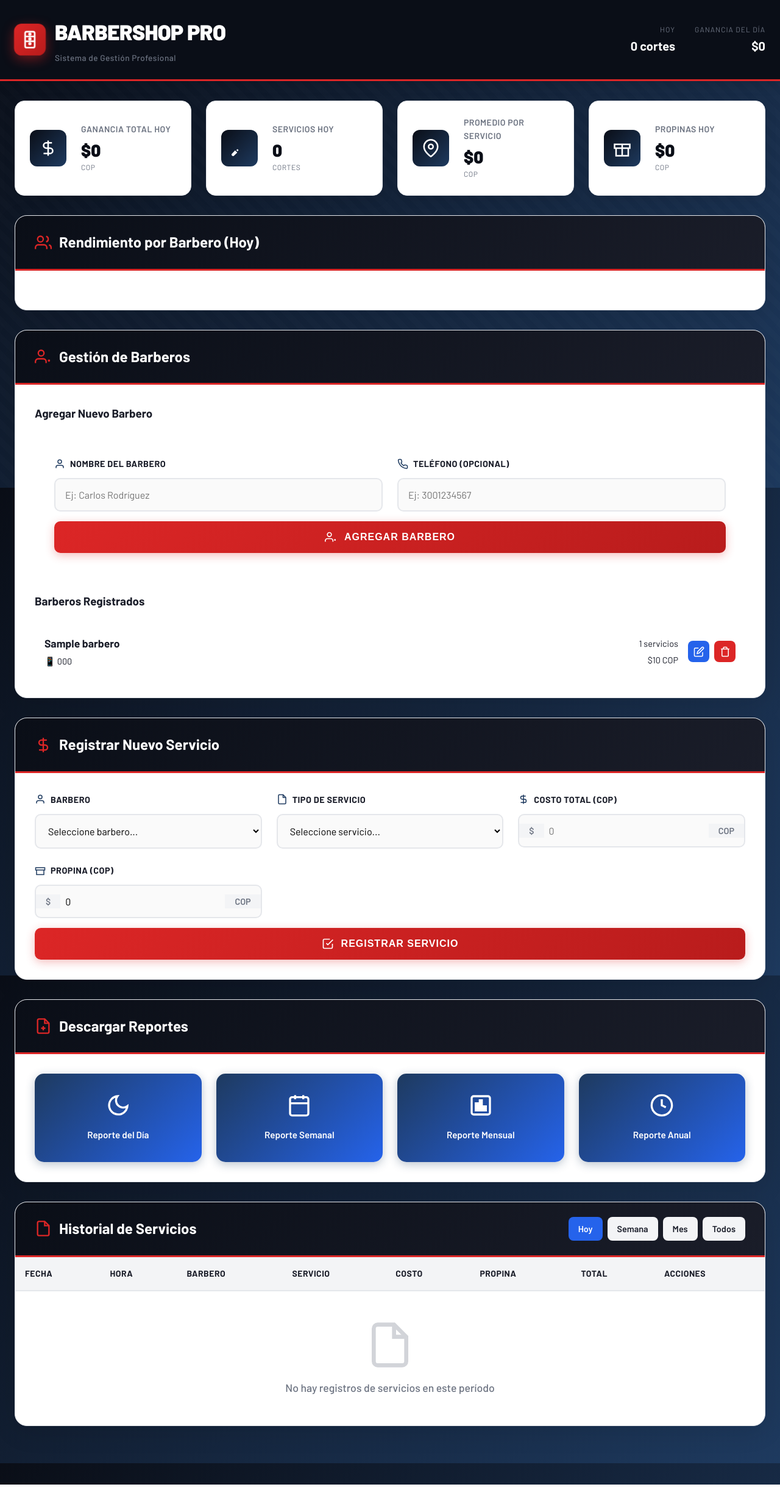
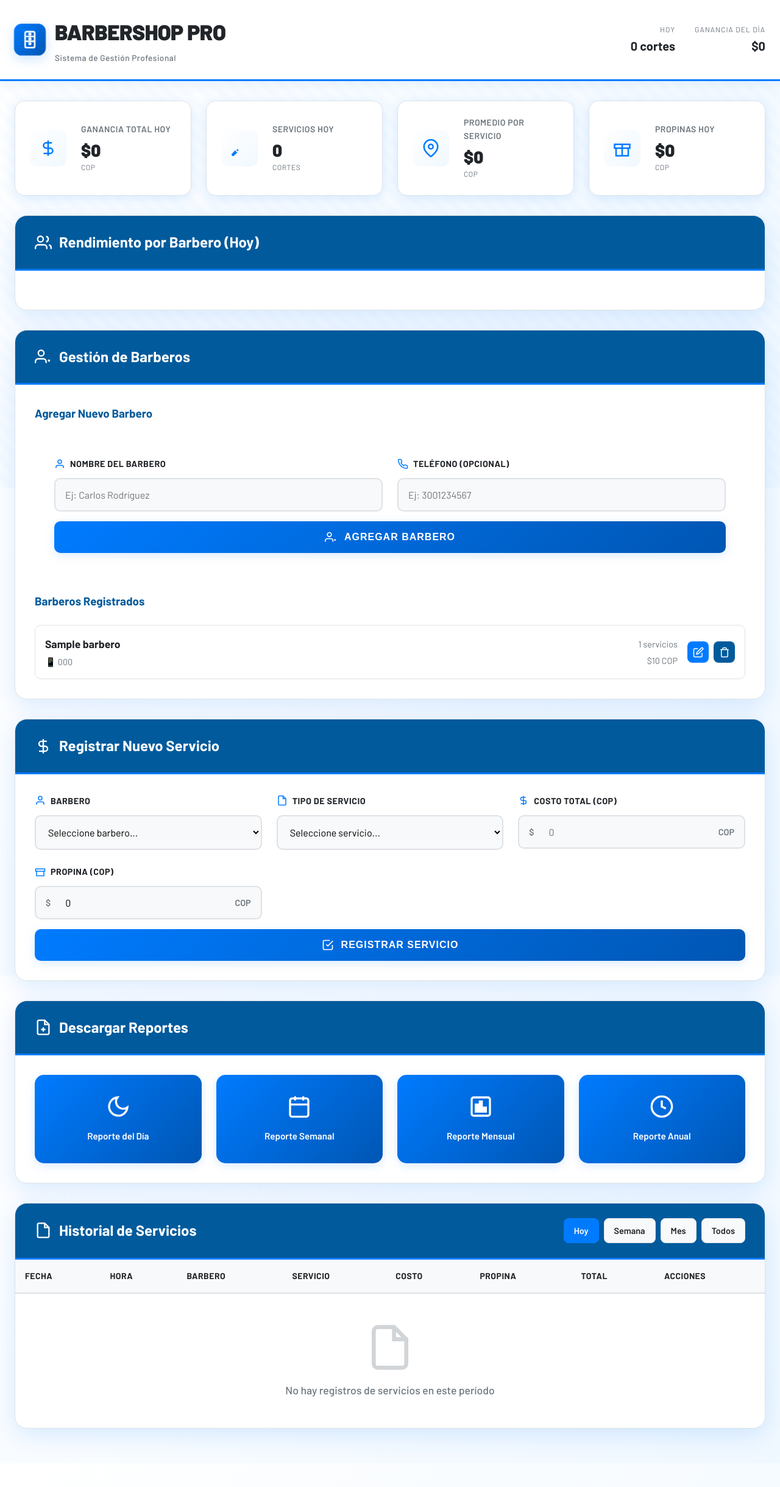
Before and after one commit to isaacescobar0100/barberias, a PHP site: page / in a window 1280 px wide. Shown: the whole page at 61% size. Run offline with PHP 8.4, Linux system fonts and the light colour scheme; tables that the repository leaves empty or names only in its code hold one stand-in row (values such as "Sample post").

Commit message:
Refactor: Rediseño completo de la interfaz a un tema azul y blanco.
Se ha reestructurado completamente la hoja de estilos `styles.css` para utilizar una nueva paleta de colores basada exclusivamente en tonos de azul y blanco, eliminando los colores negro y rojo anteriores. Esto afecta a todos los componentes de la interfaz, incluyendo encabezados, tarjetas, botones (editar, eliminar), modales y tablas para crear un diseño más limpio y moderno.

- Se reemplazaron las variables de color en `:root` por una nueva paleta de azules y blancos.
- Se actualizaron todos los estilos que usaban las variables de color antiguas.
- Se ajustaron los colores de las alertas y el fondo del modal para que coincidan con el nuevo tema.
- Se corrigieron estilos en línea y colores codificados en `index.php` (en la exportación a Excel y en títulos) para asegurar la coherencia visual.

```diff
--- a/registro/index.php
+++ b/registro/index.php
@@ -208,7 +208,7 @@ if (isset($_GET['export'])) {
     echo '<head><meta charset="UTF-8"></head>';
     echo '<body>';
     echo '<table border="1">';
-    echo '<tr style="background-color:#1e3a5f; color:white; font-weight:bold;">';
+    echo '<tr style="background-color:#005A9C; color:white; font-weight:bold;">';
     echo '<th>Fecha</th><th>Hora</th><th>Barbero</th><th>Servicio</th>';
     echo '<th>Costo (COP)</th><th>Propina (COP)</th><th>Total (COP)</th>';
     echo '</tr>';
@@ -233,7 +233,7 @@ if (isset($_GET['export'])) {
             $total_general += $row['total'];
         }
 
-        echo '<tr style="background-color:#dc2626; color:white; font-weight:bold;">';
+        echo '<tr style="background-color:#007BFF; color:white; font-weight:bold;">';
         echo '<td colspan="6">TOTAL GENERAL</td>';
         echo '<td>$' . number_format($total_general, 0, ',', '.') . '</td>';
         echo '</tr>';
@@ -491,7 +491,7 @@ $stats_barbero_query = $mysqli->query("
 
             <!-- Formulario para agregar barbero -->
             <div style="padding: 2rem;">
-                <h3 style="color: var(--primary); margin-bottom: 1.5rem;">Agregar Nuevo Barbero</h3>
+                <h3 style="color: var(--azul-secundario); margin-bottom: 1.5rem;">Agregar Nuevo Barbero</h3>
                 <form action="index.php" method="POST" id="barberoForm">
                     <div class="form-grid">
                         <div class="form-group">
@@ -530,7 +530,7 @@ $stats_barbero_query = $mysqli->query("
 
             <!-- Lista de barberos existentes -->
             <div style="padding: 0 2rem 2rem;">
-                <h3 style="color: var(--primary); margin-bottom: 1.5rem;">Barberos Registrados</h3>
+                <h3 style="color: var(--azul-secundario); margin-bottom: 1.5rem;">Barberos Registrados</h3>
                 <div class="barberos-list">
                     <?php
                     // Consultar todos los barberos con sus estadísticas
--- a/registro/styles.css
+++ b/registro/styles.css
@@ -8,24 +8,21 @@
 }
 
 :root {
-    /* Paleta de colores profesional de barbería */
-    --negro-profundo: #0A0E17;
-    --negro-suave: #1a1d29;
-    --azul-barberia: #1e3a5f;
-    --azul-claro: #2563eb;
-    --azul-hover: #3b82f6;
-    --rojo-clasico: #dc2626;
-    --rojo-hover: #b91c1c;
+    /* Paleta de colores limpia y moderna (Azul y Blanco) */
+    --azul-primario: #007BFF; /* Azul vibrante para acciones principales */
+    --azul-primario-hover: #0056b3; /* Azul más oscuro para hover */
+    --azul-secundario: #005A9C; /* Azul más oscuro para encabezados y texto importante */
+    --azul-fondo: #F0F8FF; /* Azul muy claro para fondos de secciones */
     --blanco-puro: #ffffff;
-    --blanco-crema: #fafafa;
-    --gris-claro: #f3f4f6;
-    --gris-medio: #6b7280;
-    --gris-borde: #e5e7eb;
-    --sombra-suave: rgba(0, 0, 0, 0.05);
-    --sombra-media: rgba(0, 0, 0, 0.1);
-    --sombra-fuerte: rgba(0, 0, 0, 0.15);
-    --gradiente-principal: linear-gradient(135deg, var(--negro-profundo) 0%, var(--azul-barberia) 100%);
-    --gradiente-rojo: linear-gradient(135deg, var(--rojo-clasico) 0%, var(--rojo-hover) 100%);
+    --gris-claro: #f8f9fa; /* Ligeramente más claro que el azul de fondo */
+    --gris-bordes: #dee2e6; /* Gris claro para bordes sutiles */
+    --texto-principal: #212529; /* Casi negro, pero más suave */
+    --texto-secundario: #6c757d; /* Gris para texto menos importante */
+    --sombra-suave: rgba(0, 123, 255, 0.1);
+    --sombra-media: rgba(0, 123, 255, 0.15);
+    --sombra-fuerte: rgba(0, 123, 255, 0.2);
+    --gradiente-principal: linear-gradient(135deg, var(--blanco-puro) 0%, var(--azul-fondo) 100%);
+    --gradiente-boton: linear-gradient(135deg, var(--azul-primario) 0%, var(--azul-primario-hover) 100%);
 }
 
 /* =============================================
@@ -35,7 +32,7 @@ body {
     font-family: 'Barlow', -apple-system, BlinkMacSystemFont, 'Segoe UI', sans-serif;
     background: var(--gradiente-principal);
     min-height: 100vh;
-    color: var(--negro-suave);
+    color: var(--texto-principal);
     line-height: 1.6;
     font-size: 16px;
     position: relative;
@@ -54,8 +51,8 @@ body::before {
         45deg,
         transparent,
         transparent 10px,
-        rgba(255, 255, 255, 0.01) 10px,
-        rgba(255, 255, 255, 0.01) 20px
+        rgba(0, 123, 255, 0.01) 10px,
+        rgba(0, 123, 255, 0.01) 20px
     );
     pointer-events: none;
     z-index: 1;
@@ -65,14 +62,14 @@ body::before {
    HEADER
    ============================================= */
 header {
-    background: var(--negro-profundo);
-    color: var(--blanco-puro);
+    background: var(--blanco-puro);
+    color: var(--texto-principal);
     padding: 1.5rem 0;
-    box-shadow: 0 4px 20px var(--sombra-fuerte);
+    box-shadow: 0 4px 20px var(--sombra-suave);
     position: sticky;
     top: 0;
     z-index: 1000;
-    border-bottom: 3px solid var(--rojo-clasico);
+    border-bottom: 3px solid var(--azul-primario);
 }
 
 .header-content {
@@ -95,12 +92,12 @@ header {
 .logo-icon {
     width: 50px;
     height: 50px;
-    background: var(--gradiente-rojo);
+    background: var(--gradiente-boton);
     border-radius: 12px;
     display: flex;
     align-items: center;
     justify-content: center;
-    box-shadow: 0 4px 15px rgba(220, 38, 38, 0.3);
+    box-shadow: 0 4px 15px var(--sombra-media);
     animation: pulse 2s infinite;
 }
 
@@ -126,12 +123,12 @@ h1 {
     font-weight: 900;
     letter-spacing: -0.5px;
     text-transform: uppercase;
-    color: var(--blanco-puro);
+    color: var(--texto-principal);
 }
 
 .header-subtitle {
     font-size: 0.85rem;
-    color: var(--gris-medio);
+    color: var(--texto-secundario);
     margin-top: 0.25rem;
     font-weight: 500;
     letter-spacing: 0.5px;
@@ -150,7 +147,7 @@ h1 {
 
 .header-stats .stat-label {
     font-size: 0.75rem;
-    color: var(--gris-medio);
+    color: var(--texto-secundario);
     text-transform: uppercase;
     letter-spacing: 1px;
 }
@@ -158,7 +155,7 @@ h1 {
 .header-stats .stat-value {
     font-size: 1.25rem;
     font-weight: 700;
-    color: var(--blanco-puro);
+    color: var(--texto-principal);
 }
 
 /* =============================================
@@ -237,7 +234,7 @@ h1 {
     gap: 1.5rem;
     box-shadow: 0 4px 20px var(--sombra-media);
     transition: all 0.3s ease;
-    border: 1px solid var(--gris-borde);
+    border: 1px solid var(--gris-bordes);
 }
 
 .stat-card:hover {
@@ -259,7 +256,7 @@ h1 {
 .stat-icon {
     width: 30px;
     height: 30px;
-    color: var(--blanco-puro);
+    color: var(--azul-primario);
 }
 
 .stat-info {
@@ -278,14 +275,14 @@ h1 {
 .stat-info .stat-number {
     font-size: 1.75rem;
     font-weight: 900;
-    color: var(--negro-profundo);
+    color: var(--texto-principal);
     line-height: 1;
     display: block;
 }
 
 .stat-info .stat-label {
     font-size: 0.75rem;
-    color: var(--gris-medio);
+    color: var(--texto-secundario);
     text-transform: uppercase;
     letter-spacing: 0.5px;
     margin-top: 0.25rem;
@@ -302,8 +299,7 @@ h1 {
     box-shadow: 0 10px 40px var(--sombra-media);
     transition: all 0.3s ease;
     overflow: hidden;
-    border: 1px solid var(--gris-borde);
-    /* IMPORTANTE: Asegurar que las cards sean visibles */
+    border: 1px solid var(--gris-bordes);
     display: block !important;
 }
 
@@ -312,9 +308,9 @@ h1 {
 }
 
 .card-header {
-    background: linear-gradient(135deg, var(--negro-profundo), var(--negro-suave));
+    background: var(--azul-secundario);
     padding: 1.5rem 2rem;
-    border-bottom: 3px solid var(--rojo-clasico);
+    border-bottom: 3px solid var(--azul-primario);
     display: flex;
     justify-content: space-between;
     align-items: center;
@@ -335,7 +331,7 @@ h1 {
 .section-icon {
     width: 28px;
     height: 28px;
-    color: var(--rojo-clasico);
+    color: var(--blanco-puro);
 }
 
 /* =============================================
@@ -361,7 +357,7 @@ form {
     gap: 0.5rem;
     margin-bottom: 0.75rem;
     font-weight: 700;
-    color: var(--negro-suave);
+    color: var(--texto-principal);
     font-size: 0.9rem;
     text-transform: uppercase;
     letter-spacing: 0.5px;
@@ -370,31 +366,31 @@ form {
 .label-icon {
     width: 18px;
     height: 18px;
-    color: var(--azul-barberia);
+    color: var(--azul-primario);
 }
 
 .form-group input,
 .form-group select {
     width: 100%;
     padding: 1rem;
-    border: 2px solid var(--gris-borde);
+    border: 2px solid var(--gris-bordes);
     border-radius: 10px;
     font-size: 1rem;
     font-family: inherit;
     transition: all 0.3s ease;
-    background: var(--blanco-crema);
+    background: var(--gris-claro);
 }
 
 .form-group input:hover,
 .form-group select:hover {
-    border-color: var(--gris-medio);
+    border-color: var(--texto-secundario);
 }
 
 .form-group input:focus,
 .form-group select:focus {
     outline: none;
-    border-color: var(--azul-claro);
-    box-shadow: 0 0 0 3px rgba(37, 99, 235, 0.1);
+    border-color: var(--azul-primario);
+    box-shadow: 0 0 0 3px var(--sombra-suave);
     background: var(--blanco-puro);
 }
 
@@ -404,16 +400,16 @@ form {
 .input-group {
     display: flex;
     align-items: center;
-    border: 2px solid var(--gris-borde);
+    border: 2px solid var(--gris-bordes);
     border-radius: 10px;
     overflow: hidden;
     transition: all 0.3s ease;
-    background: var(--blanco-crema);
+    background: var(--gris-claro);
 }
 
 .input-group:focus-within {
-    border-color: var(--azul-claro);
-    box-shadow: 0 0 0 3px rgba(37, 99, 235, 0.1);
+    border-color: var(--azul-primario);
+    box-shadow: 0 0 0 3px var(--sombra-suave);
     background: var(--blanco-puro);
 }
 
@@ -421,7 +417,7 @@ form {
 .input-suffix {
     padding: 0 1rem;
     background: var(--gris-claro);
-    color: var(--gris-medio);
+    color: var(--texto-secundario);
     font-weight: 600;
     font-size: 0.9rem;
     height: 100%;
@@ -447,7 +443,7 @@ form {
    BOTONES
    ============================================= */
 .btn-primary {
-    background: var(--gradiente-rojo);
+    background: var(--gradiente-boton);
     color: var(--blanco-puro);
     padding: 1rem 2rem;
     border: none;
@@ -460,7 +456,7 @@ form {
     transition: all 0.3s ease;
     width: 100%;
     margin-top: 1rem;
-    box-shadow: 0 4px 15px rgba(220, 38, 38, 0.3);
+    box-shadow: 0 4px 15px var(--sombra-media);
     display: flex;
     align-items: center;
     justify-content: center;
@@ -526,20 +522,20 @@ form {
 }
 
 .btn-edit {
-    background: var(--azul-claro);
+    background: var(--azul-primario);
 }
 
 .btn-edit:hover {
-    background: var(--azul-hover);
+    background: var(--azul-primario-hover);
     transform: scale(1.1);
 }
 
 .btn-delete {
-    background: var(--rojo-clasico);
+    background: var(--azul-secundario);
 }
 
 .btn-delete:hover {
-    background: var(--rojo-hover);
+    background: var(--azul-primario-hover);
     transform: scale(1.1);
 }
 
@@ -555,8 +551,8 @@ form {
 .filter-btn {
     padding: 0.5rem 1rem;
     background: var(--gris-claro);
-    color: var(--negro-suave);
-    border: none;
+    color: var(--texto-principal);
+    border: 1px solid var(--gris-bordes);
     border-radius: 8px;
     text-decoration: none;
     font-size: 0.9rem;
@@ -566,13 +562,14 @@ form {
 }
 
 .filter-btn:hover {
-    background: var(--gris-medio);
-    color: var(--blanco-puro);
+    background: var(--gris-bordes);
+    color: var(--texto-principal);
 }
 
 .filter-btn.active {
-    background: var(--azul-claro);
+    background: var(--azul-primario);
     color: var(--blanco-puro);
+    border-color: var(--azul-primario);
 }
 
 /* =============================================
@@ -718,18 +717,18 @@ form {
     justify-content: center;
     gap: 1rem;
     padding: 2rem;
-    background: linear-gradient(135deg, var(--azul-barberia), var(--azul-claro));
+    background: var(--gradiente-boton);
     color: var(--blanco-puro);
     text-decoration: none;
     border-radius: 15px;
     transition: all 0.3s ease;
-    box-shadow: 0 4px 15px rgba(30, 58, 95, 0.3);
+    box-shadow: 0 4px 15px var(--sombra-media);
     text-align: center;
 }
 
 .reporte-btn:hover {
     transform: translateY(-5px);
-    box-shadow: 0 8px 25px rgba(30, 58, 95, 0.4);
+    box-shadow: 0 8px 25px var(--sombra-fuerte);
 }
 
 .reporte-btn svg {
@@ -761,26 +760,26 @@ form {
     grid-template-columns: 1fr auto auto;
     align-items: center;
     padding: 1rem;
-    background: var(--background);
+    background: var(--blanco-puro);
     border-radius: 10px;
-    border: 1px solid var(--border);
+    border: 1px solid var(--gris-bordes);
     transition: all 0.3s ease;
 }
 
 .barbero-card:hover {
-    background: var(--surface-light);
+    background: var(--gris-claro);
     transform: translateX(5px);
 }
 
 .barbero-info h4 {
     margin: 0 0 0.25rem 0;
     font-size: 1.1rem;
-    color: var(--text);
+    color: var(--texto-principal);
 }
 
 .barbero-phone {
     margin: 0;
-    color: var(--text-muted);
+    color: var(--texto-secundario);
     font-size: 0.9rem;
 }
 
@@ -790,7 +789,7 @@ form {
     gap: 0.25rem;
     text-align: right;
     font-size: 0.9rem;
-    color: var(--text-muted);
+    color: var(--texto-secundario);
 }
 
 .barbero-actions {
@@ -855,17 +856,17 @@ table th {
     padding: 1rem;
     text-align: left;
     font-weight: 700;
-    color: var(--negro-suave);
+    color: var(--texto-principal);
     font-size: 0.875rem;
     text-transform: uppercase;
     letter-spacing: 0.5px;
-    border-bottom: 2px solid var(--gris-borde);
+    border-bottom: 2px solid var(--gris-bordes);
 }
 
 table td {
     padding: 1rem;
-    border-bottom: 1px solid var(--gris-borde);
-    color: var(--negro-suave);
+    border-bottom: 1px solid var(--gris-bordes);
+    color: var(--texto-principal);
     font-size: 0.95rem;
 }
 
@@ -916,7 +917,7 @@ table tfoot td {
 .empty-state {
     text-align: center;
     padding: 3rem !important;
-    color: var(--gris-medio);
+    color: var(--texto-secundario);
 }
 
 .empty-icon {
```
Also changed, not shown: other parts of registro/styles.css (+40 -38 lines). Lines whose indentation alone changed are shown as unchanged.
